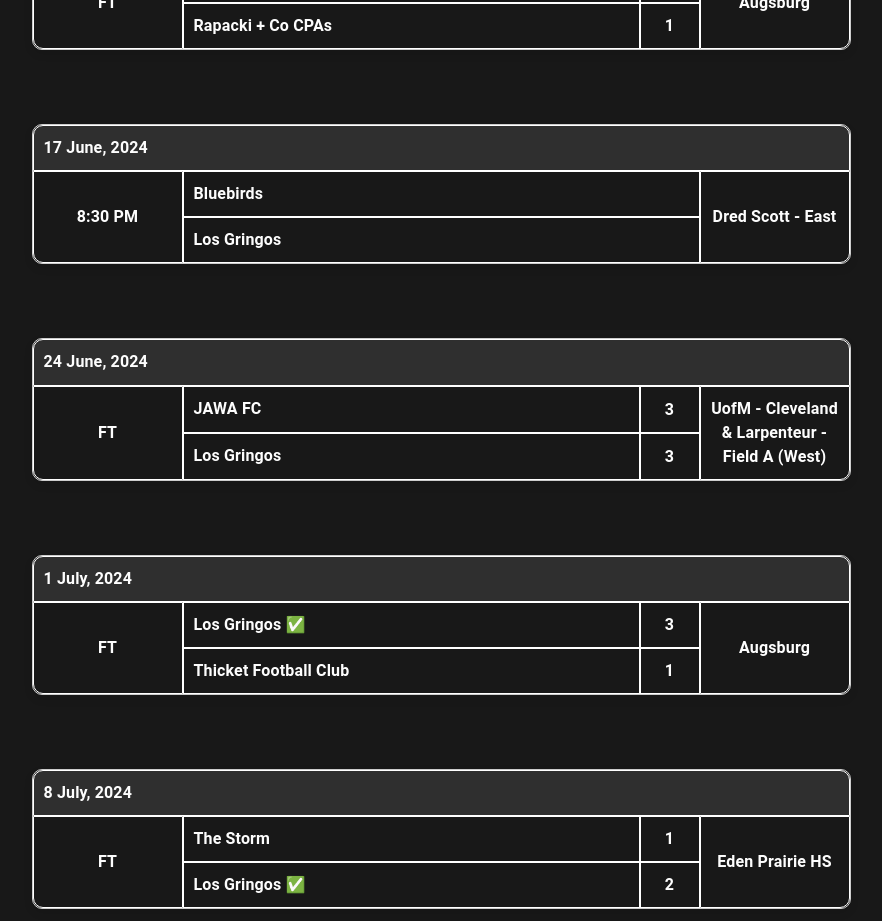
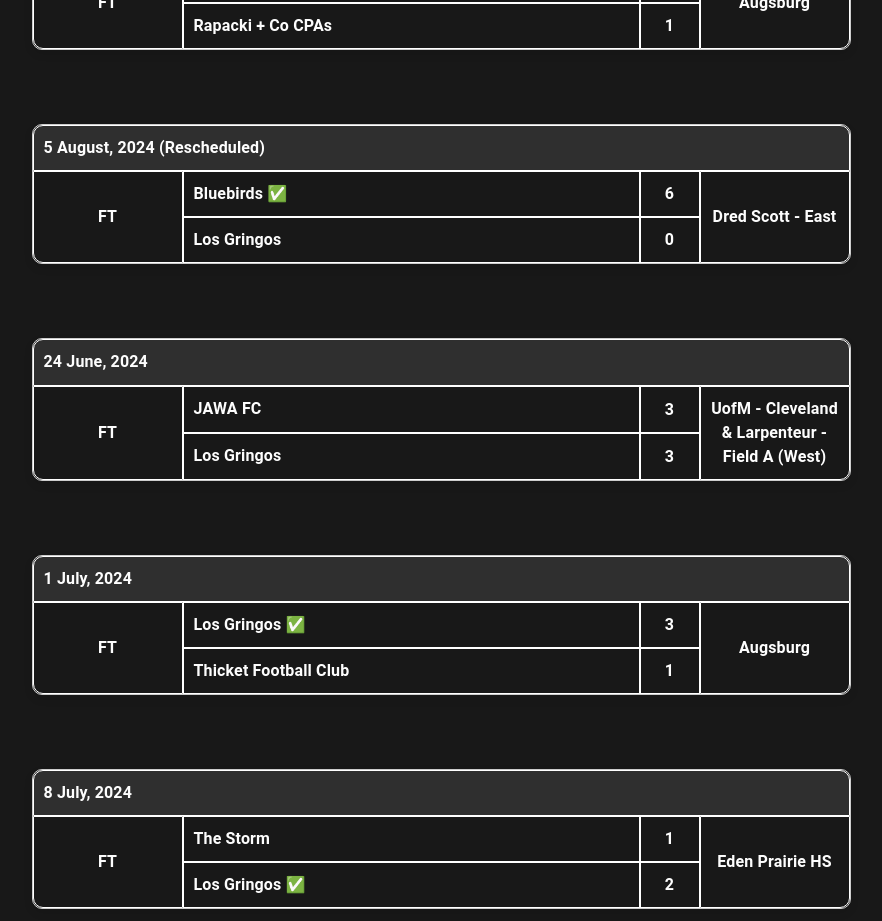
Before and after one commit to jubairmr9/mrsl-frontend, a React (Create React App) app: page /schedule in a window 1280 px wide. Shown: the part 1020-1941 px from the top of the page, without its empty margins (199-1081 px from the left). Built offline with nearby package versions, Linux system fonts and the light colour scheme.

Commit message:
Week 6 | Score update

```diff
--- a/src/data.js
+++ b/src/data.js
@@ -57,11 +57,11 @@
   {
     homeTeam: "Bluebirds",
     awayTeam: "Los Gringos",
-    winner: null,
-    homeScore: null,
-    awayScore: null,
+    winner: "home",
+    homeScore: 6,
+    awayScore: 0,
     time: "8:30 PM",
-    date: "17 June, 2024",
+    date: "5 August, 2024 (Rescheduled)",
     location: "Dred Scott - East",
     game: 6,
   },
@@ -293,7 +293,23 @@
     game: 5,
   },
   {
-    attendees: [],
+    attendees: [
+      "Andres",
+      "Jubair",
+      "Tanner",
+      "Colin",
+      "Christian",
+      "Jeff",
+      "Adam",
+      "Mahmoud",
+      "Ernesto",
+      "Pilo",
+      "Marvin",
+      "Eduardo",
+      "Michel",
+      "Andy T",
+      "Noah",
+    ],
     scorers: [],
     game: 6,
   },
```
